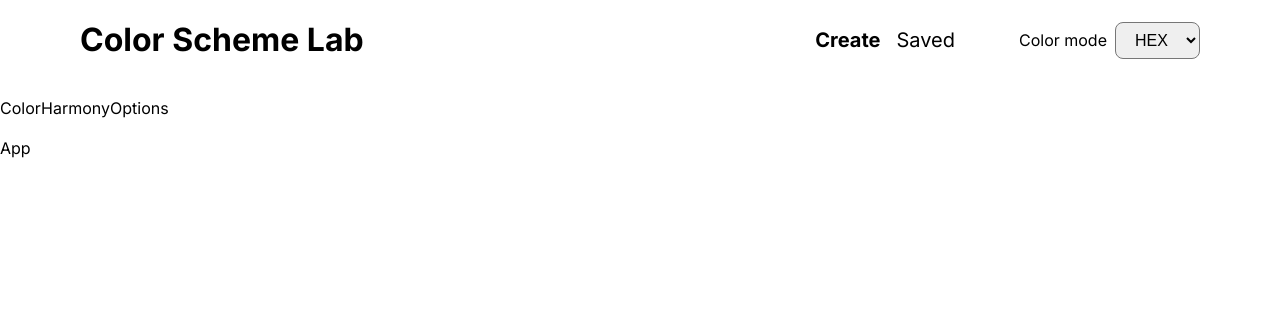
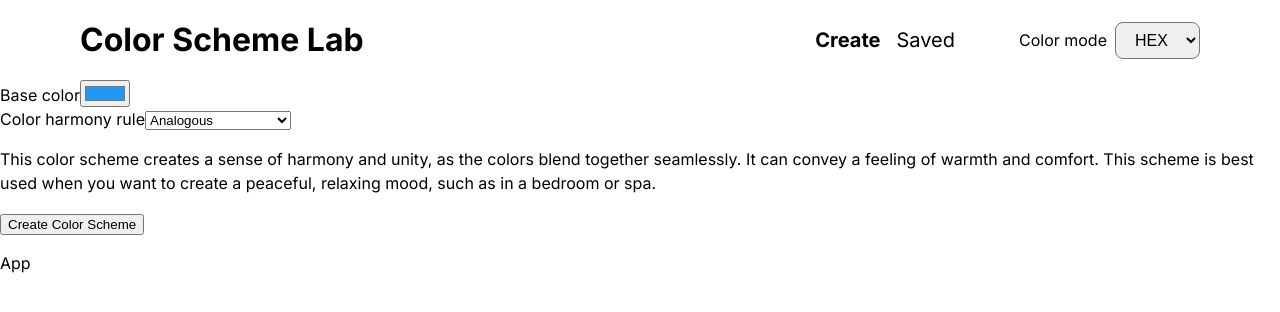
Before and after one commit to goranstevanovic/color-scheme-lab, a React (Create React App) app: page / in a window 1280 px wide. Shown: the top 312 px of the page. Built offline with nearby package versions, Linux system fonts and the light colour scheme.

Commit message:
Add component content

```diff
--- a/src/components/ColorHarmonyOptions.tsx
+++ b/src/components/ColorHarmonyOptions.tsx
@@ -1,5 +1,32 @@
 function ColorHarmonyOptions() {
-  return <p>ColorHarmonyOptions</p>;
+  return (
+    <section>
+      <div>
+        <label htmlFor="base-color">Base color</label>
+        <input id="base-color" type="color" value="#2196F3" />
+      </div>
+      <div>
+        <label htmlFor="color-harmony-rule">Color harmony rule</label>
+        <select id="color-harmony-rule">
+          <option value="analogic">Analogous</option>
+          <option value="monochrome">Monochromatic</option>
+          <option value="triad">Triad</option>
+          <option value="complement">Complementary</option>
+          <option value="analogic-complement">Split Complementary</option>
+          <option value="quad">Square</option>
+        </select>
+      </div>
+      <div>
+        <p>
+          This color scheme creates a sense of harmony and unity, as the colors
+          blend together seamlessly. It can convey a feeling of warmth and
+          comfort. This scheme is best used when you want to create a peaceful,
+          relaxing mood, such as in a bedroom or spa.
+        </p>
+      </div>
+      <button>Create Color Scheme</button>
+    </section>
+  );
 }
 
 export default ColorHarmonyOptions;
```
